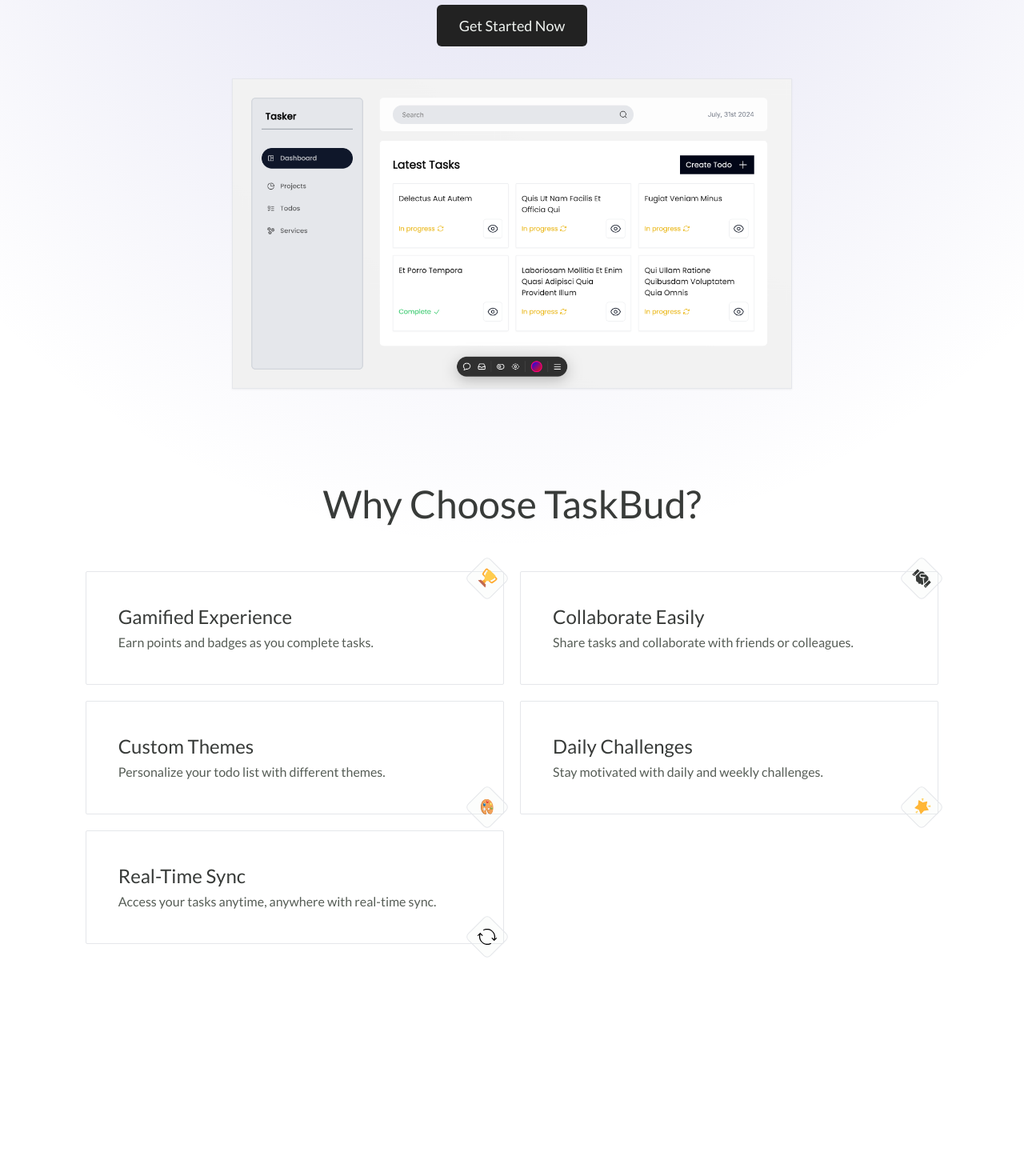
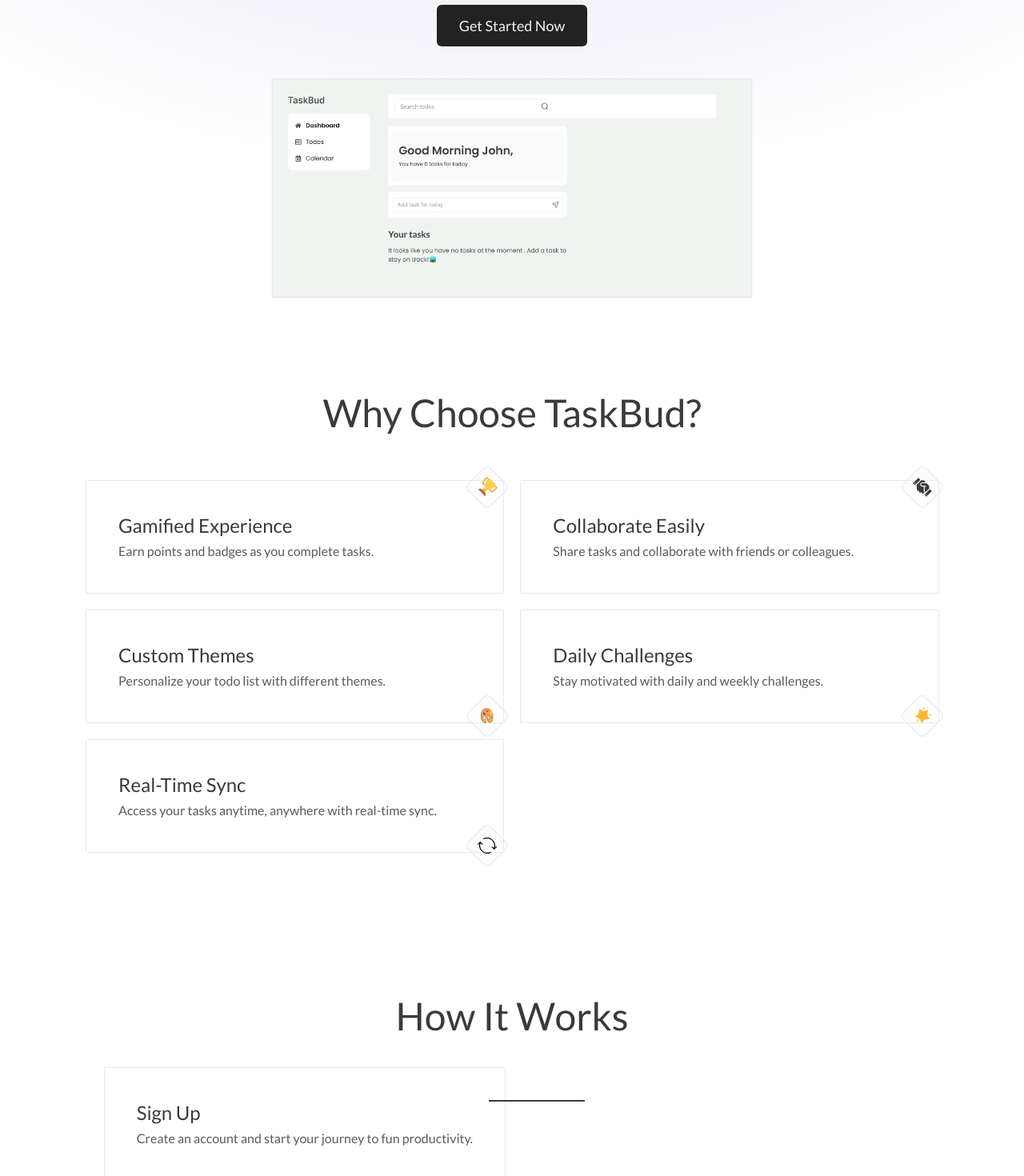
Before and after one commit to Smartlify07/Tasky, a Next.js app: page / in a window 1280 px wide. Shown: the part 262-1732 px from the top of the page at 80% size. Before the commit the page ends 1582 px from the top, so only its background shows below. Built offline with nearby package versions, Linux system fonts and the light colour scheme.

Commit message:
Update ui

```diff
--- a/package.json
+++ b/package.json
@@ -9,13 +9,16 @@
     "lint": "next lint"
   },
   "dependencies": {
+    "@emotion/react": "^11.13.0",
     "clsx": "^2.1.1",
     "firebase": "^10.12.5",
     "next": "14.2.5",
     "react": "^18",
+    "react-awesome-reveal": "^4.2.14",
     "react-dom": "^18",
     "react-icons": "^5.2.1",
-    "react-magic-motion": "^1.1.2"
+    "react-magic-motion": "^1.1.2",
+    "react-scroll-progress-bar": "^2.0.3"
   },
   "devDependencies": {
     "eslint": "^8",
--- a/src/app/dashboard/layout.jsx
+++ b/src/app/dashboard/layout.jsx
@@ -3,9 +3,13 @@ import SideNav from "../ui/dashboard/side-nav";
 
 export default function Layout({ children }) {
   return (
-    <main className="flex flex-col items-center gap-6 bg-primary from-primary min-h-screen relative md:items-stretch md:flex-row">
+    <main
+      className="flex flex-col items-center gap-6 bg-primary  min-h-screen relative
+      md:items-stretch md:flex-row md:px-4"
+    >
       <SideNav />
       {children}
+
       <NavMobile />
     </main>
   );
--- a/src/app/dashboard/page.jsx
+++ b/src/app/dashboard/page.jsx
@@ -1,3 +1,4 @@
+import { API_ROUTE } from "../lib/constants";
 import { fetchTodos } from "../lib/data";
 import CreateForm from "../ui/dashboard/create-form";
 import Greeting from "../ui/dashboard/greeting";
--- a/src/app/page.jsx
+++ b/src/app/page.jsx
@@ -2,6 +2,7 @@ import Navbar from "@/app/ui/navbar";
 import Gradient from "./ui/home/gradient";
 import HeroSection from "./ui/home/hero";
 import Features from "./ui/home/features";
+import HowItWorks from "./ui/home/how-it-works";
 
 export default function Home() {
   return (
@@ -11,6 +12,7 @@ export default function Home() {
         <div className="container mx-auto py-10 z-10 md:w-11/12 lg:w-10/12">
           <HeroSection />
           <Features />
+          <HowItWorks />
         </div>
       </main>
     </>
--- a/src/app/ui/dashboard/task-list.jsx
+++ b/src/app/ui/dashboard/task-list.jsx
@@ -4,24 +4,32 @@ import { Lato, Poppins } from "next/font/google";
 import { FaCaretRight } from "react-icons/fa";
 import Status from "../Statuses";
 import Link from "next/link";
+import { API_ROUTE } from "@/app/lib/constants";
 
 const poppins = Poppins({
   subsets: ["latin"],
-  weight: ["400"],
+  weight: ["400", "500"],
 });
 
 const lato = Lato({
   subsets: ["latin"],
-  weight: ["400"],
+  weight: ["400", "700"],
 });
 
-export default async function TaskList() {
+export default async function TaskList({ data }) {
+  console.log("data", data);
   const todos = await fetchTodos();
   console.log(todos);
   return (
     <section className={`py-2  mt-5 ${lato.className}   md:w-11/12 lg:w-6/12`}>
       <h1 className="text-2xl font-semibold text-dark">Your tasks</h1>
 
+      {todos.length === 0 && (
+        <h1 className={`text-dark mt-4  text-base ${poppins.className}`}>
+          It looks like you have no tasks at the moment . Add a task to stay on
+          track!🛤️
+        </h1>
+      )}
       <div className="flex bg-white rounded-t-xl flex-col mt-7  ">
         {todos.map((todo) => (
           <Task key={todo.id} {...todo} />
@@ -33,6 +41,7 @@ export default async function TaskList() {
 
 function Task({ title, status, id }) {
   const { CaretRightOutline } = useIcons();
+
   return (
     <div
       className={` border-b pb-3 pt-4 px-6 ${poppins.className}     transition-all flex justify-between items-center  w-full`}
@@ -52,3 +61,16 @@ function Task({ title, status, id }) {
     </div>
   );
 }
+
+export async function getServerSideProps() {
+  // Fetch data from external API
+  const res = await fetch(API_ROUTE, {
+    headers: {
+      "Content-Type": "application/json",
+    },
+  });
+  const data = await res.json();
+
+  // Pass data to the page via props
+  return { props: { data } };
+}
--- a/src/app/ui/home/features.jsx
+++ b/src/app/ui/home/features.jsx
@@ -1,28 +1,24 @@
+"use client";
+
 import { Lato } from "next/font/google";
+
 import { taskyFeatures } from "@/app/lib/constants";
-import {
-  FaHandshake,
-  FaTrophy,
-  FaTrello,
-  FaSlack,
-  FaGoogleDrive,
-} from "react-icons/fa";
-import Image from "next/image";
+import { FaHandshake } from "react-icons/fa";
 import { useIcons } from "@/app/lib/hooks";
+import { Fade, Zoom } from "react-awesome-reveal";
 const lato = Lato({
   weight: ["400", "700"],
   subsets: ["latin"],
 });
 
 export default function Features() {
-  const features = [...taskyFeatures];
-  const { GoogleDrive, Trello, Slack } = useIcons();
   return (
     <section className={`${lato.className} py-20`}>
       <h1 className="text-5xl text-dark font-medium text-center mb-10">
         Why Choose TaskBud?
       </h1>
 
+      <Zoom cascade>
         <div className="grid grid-cols-1 gap-5 py-5 md:grid-cols-2  lg:grid-cols-4">
           <FeatureGamification />
           <FeatureCollaborate />
@@ -30,6 +26,7 @@ export default function Features() {
           <FeatureDailyChallenges />
           <FeatureRealTimeSync />
         </div>
+      </Zoom>
     </section>
   );
 }
--- a/src/app/ui/home/gradient.jsx
+++ b/src/app/ui/home/gradient.jsx
@@ -1,5 +1,5 @@
 export default function Gradient() {
   return (
-    <div className="absolute top-0 min-h-full -z-2 w-screen bg-white bg-[radial-gradient(ellipse_80%_80%_at_50%_-20%,rgba(120,119,198,0.3),rgba(255,255,255,0))]"></div>
+    <div className="absolute top-0 min-h-screen -z-2 w-screen bg-white bg-[radial-gradient(ellipse_80%_80%_at_50%_-20%,rgba(120,119,198,0.3),rgba(255,255,255,0))]"></div>
   );
 }
--- a/src/app/ui/home/hero.jsx
+++ b/src/app/ui/home/hero.jsx
@@ -1,6 +1,9 @@
+"use client";
+
 import { Lato } from "next/font/google";
 import Image from "next/image";
 import Link from "next/link";
+import { Fade, Slide } from "react-awesome-reveal";
 
 const lato = Lato({
   weight: ["400", "700"],
@@ -9,6 +12,7 @@ const lato = Lato({
 
 export default function HeroSection() {
   return (
+    <Fade>
       <section
         className={`${lato.className} flex flex-col items-center gap-5 py-10`}
       >
@@ -16,9 +20,9 @@ export default function HeroSection() {
           TaskBud
         </h1>
         <h2 className="text-2xl text-center md:w-7/12 md:text-2xl text-tertiary">
-        Track tasks, <span className="text-dark font-medium">collaborate</span>,
-        and boost your{" "}
-        <span className="text-dark font-medium">productivity </span>
+          Track tasks,{" "}
+          <span className="text-dark font-medium">collaborate</span>, and boost
+          your <span className="text-dark font-medium">productivity </span>
           with a touch of{" "}
           <span role="keyword" className="text-dark font-medium">
             fun
@@ -35,13 +39,14 @@ export default function HeroSection() {
 
         <div className="md:w-9/12 mt-5 flex items-center flex-col mx-auto">
           <Image
-          width={700}
+            width={600}
             height={600}
-          src={"/assets/images/hero/hero.png"}
+            src={"/assets/images/hero/dashboard.png"}
             alt="app-demo"
             className="border drop-shadow-sm"
           />
         </div>
       </section>
+    </Fade>
   );
 }
--- /dev/null
+++ b/src/app/ui/home/how-it-works.jsx
@@ -0,0 +1,66 @@
+"use client";
+import { Lato } from "next/font/google";
+
+const lato = Lato({
+  weight: ["400", "700"],
+  subsets: ["latin"],
+});
+
+const steps = [
+  {
+    id: "step1",
+    title: "Sign Up",
+    description:
+      "Create an account and start your journey to fun productivity.",
+  },
+  {
+    id: "step2",
+    title: "Add Tasks",
+    description: "Organize your tasks with ease.",
+  },
+  {
+    id: "step3",
+    title: "Collaborate",
+    description: "Invite friends or colleagues to collaborate on tasks.",
+  },
+  {
+    id: "step4",
+    title: "Stay Motivated",
+    description: "Complete challenges, earn rewards, and track your progress.",
+  },
+];
+
+export default function HowItWorks() {
+  return (
+    <section
+      className={`${lato.className} py-10 flex flex-col items-center md:py-20`}
+    >
+      <header>
+        <h1 className="text-5xl md:text-5xl text-center font-medium text-dark">
+          How It Works
+        </h1>
+      </header>
+
+      <div className="grid grid-cols-4 mt-10 gap-4">
+        <Step1 />
+      </div>
+    </section>
+  );
+}
+
+function Step1() {
+  return (
+    <>
+      <div className=" group col-span-2 border rounded-sm py-10 flex flex-col gap-1 px-5 md:px-10 relative transition-all duration-300">
+        <h3 className="text-2xl font-medium text-dark transition-opacity duration-300 opacity-100 ">
+          {steps[0].title}
+        </h3>
+        <p className="text-base font-normal text-tertiary transition-opacity duration-300 opacity-100">
+          {steps[0].description}
+        </p>
+
+        <div className="h-0.5 absolute -right-[20%] bg-dark w-[120px]"></div>
+      </div>
+    </>
+  );
+}
```
Also changed, not shown: public/assets/images/hero/dashboard.png (added), 1 other file (tests, documents, lock files or other folders). Lines whose indentation alone changed are shown as unchanged.
